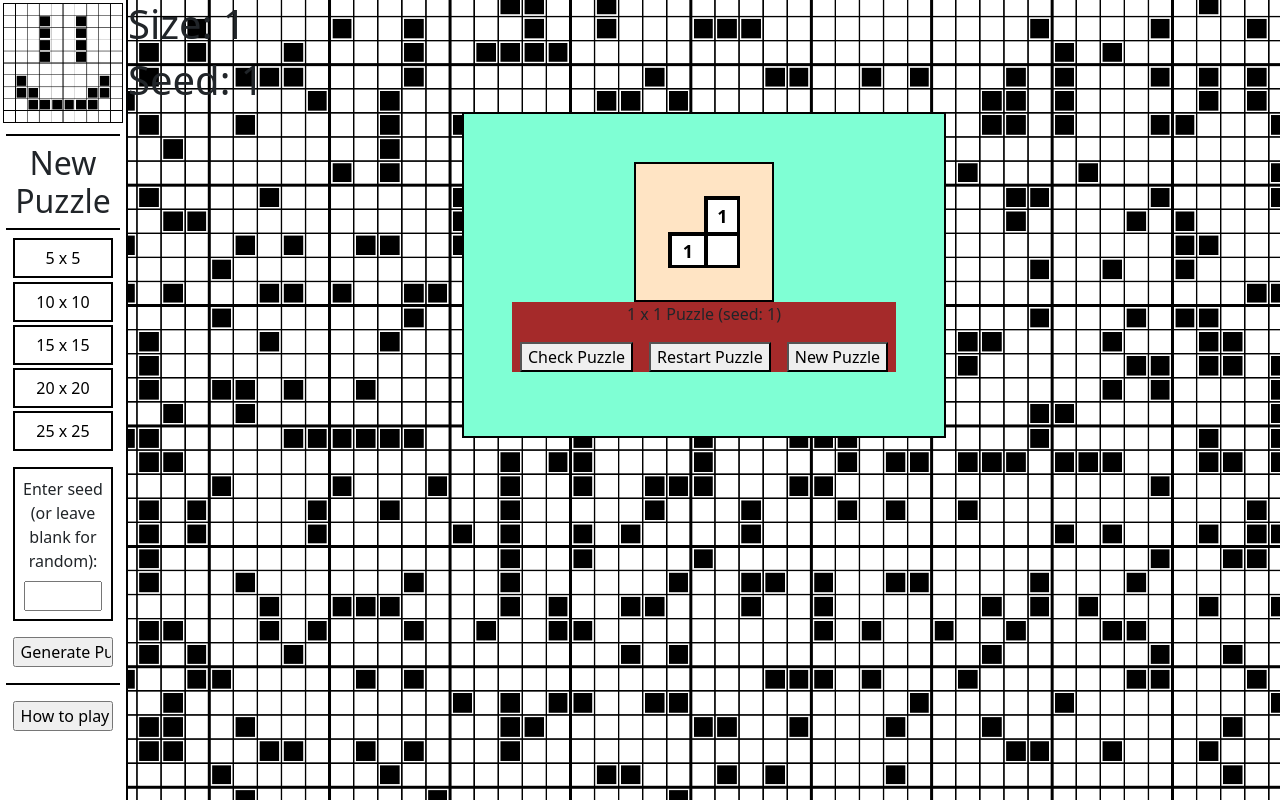
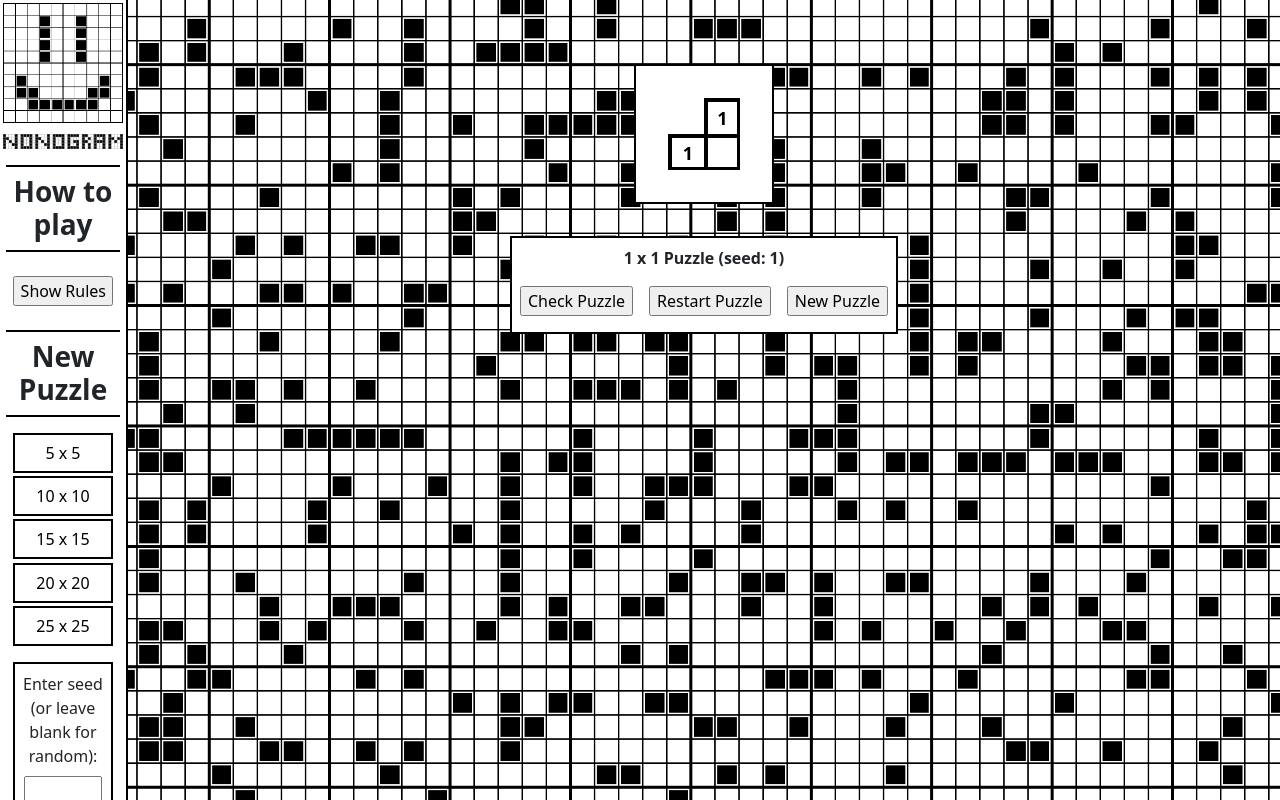
Before and after one commit to HoggTruman/nonogram, a React app: page /1/1 in a window 1280 px wide. Built offline with nearby package versions, Linux system fonts and the light colour scheme.

Commit message:
Update Styling

```diff
--- a/src/components/PuzzleMenu.js
+++ b/src/components/PuzzleMenu.js
@@ -53,24 +53,32 @@ class PuzzleMenu extends React.Component {
           {`${this.props.size} x ${this.props.size} Puzzle (seed: ${this.props.seed})` }
         </p>
 
-        <div id="puzzle-buttons">
-          <button id="btn-check-puzzle">
-            Check Puzzle
-          </button>
-          <button id="btn-restart-puzzle">
-            Restart Puzzle
-          </button>
-          <button id="btn-new-puzzle">
-            New Puzzle
-          </button>
-        </div>
-
         <div
           id="status-message"
           className={this.props.puzzleComplete? "complete": "incomplete"}
         >
           {this.statusMessage[this.props.puzzleComplete]}
         </div>
+
+        <div id="puzzle-buttons">
+          <input
+            type="button"
+            id="btn-check-puzzle"
+            value="Check Puzzle"
+          />
+          <input
+            type="button"
+            id="btn-restart-puzzle"
+            value="Restart Puzzle"
+          />
+          <input
+            type="button"
+            id="btn-new-puzzle"
+            value="New Puzzle"
+          />
+        </div>
+
+
       </div>
     )
   }
--- a/src/components/Rules.js
+++ b/src/components/Rules.js
@@ -28,7 +28,7 @@ class Rules extends React.Component {
     return (
       <div
         id="rules-screen"
-        class="hidden"
+        className="hidden"
       >
         <div
           id="rules"
@@ -50,7 +50,7 @@ class Rules extends React.Component {
             To fill or cross multiple squares at a time you can click and drag.
           </p>
 
-          <input type="button" id="close-rules-button" value="Close" />
+          <input type="button" id="close-rules-button" value="Hide Rules" />
         </div>
       </div>
     )
--- a/src/components/Sidebar.js
+++ b/src/components/Sidebar.js
@@ -1,9 +1,12 @@
 import React from "react";
 import { BOARD_SIZES } from "../utility/constants";
+import { getRandomSeed } from "../utility/puzzleUtility";
 
 import "./styles/Sidebar.css";
 import logo from "../assets/logo.jpg";
-import { getRandomSeed } from "../utility/puzzleUtility";
+import title from "../assets/title.png";
+
+
 
 
 
@@ -64,9 +67,20 @@ class Sidebar extends React.Component {
     return (
       <div id="sidebar">
         <img src={logo} id="logo" alt="logo" title="Go to Homepage" />
+        <img src={title} id="sidebar-title" alt="title" title="NONOGRAM" />
 
         <hr className="thick"/>
-        <h2>New Puzzle</h2>
+        <h3>How to play</h3>
+        <hr className="thick"/>
+
+        <input
+            type="button"
+            id="rules-button"
+            value="Show Rules"
+        />
+
+        <hr className="thick"/>
+        <h3>New Puzzle</h3>
         <hr className="thick"/>
 
         <form id="puzzle-form">
@@ -85,14 +99,7 @@ class Sidebar extends React.Component {
             value="Generate Puzzle"
           />
         </form>
-
         <hr className="thick"/>
-
-        <input
-            type="button"
-            id="rules-button"
-            value="How to play"
-        />
 
       </div>
     )
--- a/src/components/styles/Puzzle.css
+++ b/src/components/styles/Puzzle.css
@@ -2,7 +2,7 @@
   display: grid;
   grid-template-columns: max-content max-content;
   grid-template-rows: max-content max-content;
-  background-color: bisque;
+  background-color: white;
   width: max-content;
   padding: 2rem;
   border: 2px solid black;
--- a/src/components/styles/PuzzleMenu.css
+++ b/src/components/styles/PuzzleMenu.css
@@ -1,9 +1,18 @@
 #puzzle-menu {
-  background-color: brown;
+  background-color: white;
+  border: 2px solid black;
+  margin-top: 2rem;
 }
 
 #puzzle-menu > p#puzzle-info {
   text-align: center;
+  margin: 0.5rem auto;
+  font-weight: bold;
+}
+
+#status-message {
+  text-align: center;
+  margin: 0.5rem auto;
 }
 
 #status-message.complete {
@@ -20,6 +29,6 @@
   margin: 1rem auto;
 }
 
-#puzzle-buttons > button {
+#puzzle-buttons > input[type="button"] {
   margin: 0 0.5rem;
 }
--- a/src/components/styles/Sidebar.css
+++ b/src/components/styles/Sidebar.css
@@ -12,9 +12,17 @@
   margin: 2% 2%;
 }
 
-#sidebar > h2 {
+#sidebar > #sidebar-title {
+  width: 96%;
+  margin: 0.5rem 2% 0.5rem 2%;
+}
+
+
+
+#sidebar > h3 {
   margin: 0 auto;
   text-align: center;
+  font-weight: bold;
 }
 
 #sidebar > hr {
@@ -29,7 +37,7 @@
 
 #size-buttons {
   width: 80%;
-  margin: 0 auto;
+  margin: 1rem auto;
 }
 
 .size-button {
@@ -86,3 +94,9 @@ box-shadow: inset 0 0 0 2px white;
   width: 80%;
   margin: 1rem auto;
 }
+
+#rules-button {
+  display: block;
+  width: 80%;
+  margin: 1.5rem auto;
+}
--- a/src/pages/PuzzlePage.js
+++ b/src/pages/PuzzlePage.js
@@ -3,10 +3,12 @@ import { useParams } from "react-router-dom";
 
 import Puzzle from "../components/Puzzle";
 import PuzzleMenu from "../components/PuzzleMenu";
+import Sidebar from "../components/Sidebar";
+import WithNavigateHook from "../components/WithNavigateHook";
+
 import generatePuzzle from "../utility/generatePuzzle";
 import generateDefaultCells from "../utility/generateDefaultCells";
-import SideBar from "../components/SideBar";
-import WithNavigateHook from "../components/WithNavigateHook";
+
 
 import "./styles/PuzzlePage.css";
 import Rules from "../components/Rules";
@@ -34,14 +36,12 @@ function PuzzlePage(props) {
 
   return (
     <>
-      <SideBar
+      <Sidebar
         size={size}
         navigateToNewPuzzlePage={navigateToNewPuzzlePage}
         puzzleComplete={puzzleComplete}
       />
       <main>
-        <h1>Size: {size}</h1>
-        <h1>Seed: {seed}</h1>
         <div id="puzzle-area">
           <Puzzle
             size={size}
--- a/src/pages/styles/PuzzlePage.css
+++ b/src/pages/styles/PuzzlePage.css
@@ -15,9 +15,7 @@ main {
 }
 
 #puzzle-area {
-  background-color: aquamarine;
-  border: 2px solid black;
   width: max-content;
-  padding: 3rem;
-  margin: 0 auto;
+  margin: 2rem auto;
+  padding: 2rem;
 }
```
Also changed, not shown: src/assets/title.png (added).
